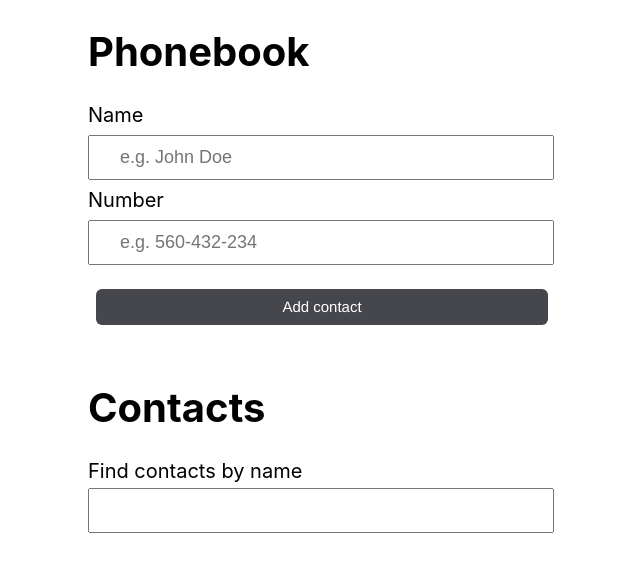
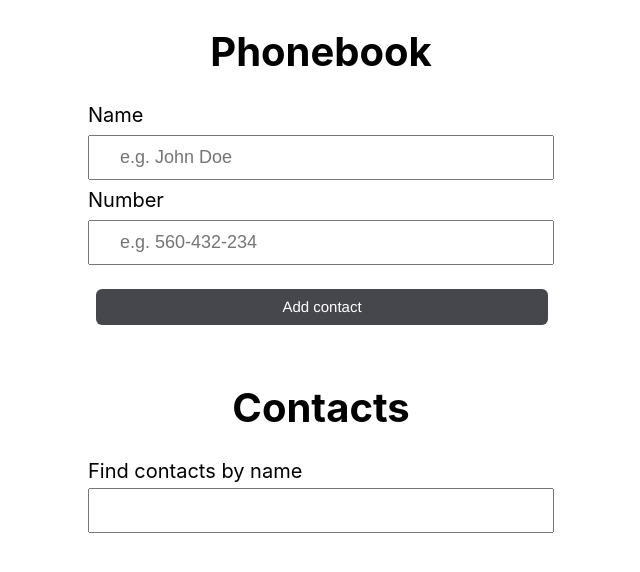
Before and after one commit to BartekJedliczka/goit-react-hw-06-phonebook, a React (Create React App) app: page / in a window 1280 px wide. Shown: the top 572 px of the page, without its empty margins (319-959 px from the left). Built offline with nearby package versions, Linux system fonts and the light colour scheme.

Commit message:
Update Section.module.css

```diff
--- a/src/components/Section/Section.module.css
+++ b/src/components/Section/Section.module.css
@@ -0,0 +1,4 @@
+.title {
+  display: block;
+  text-align: center;
+}
```
